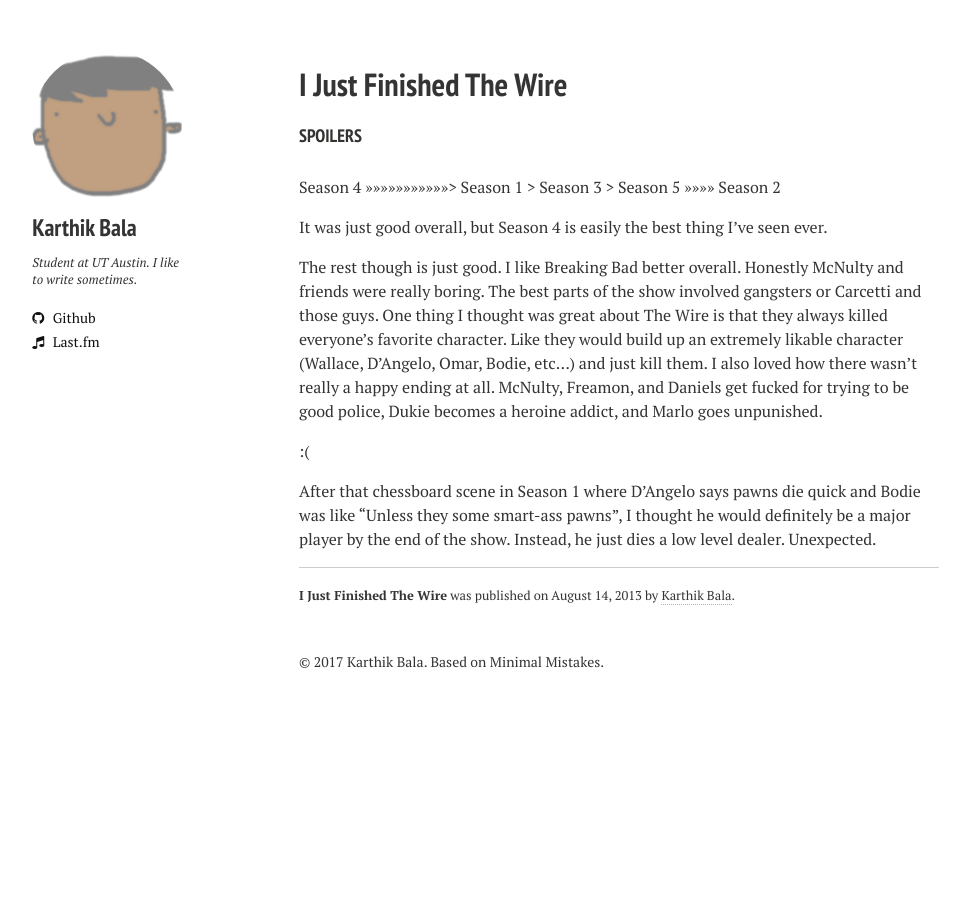
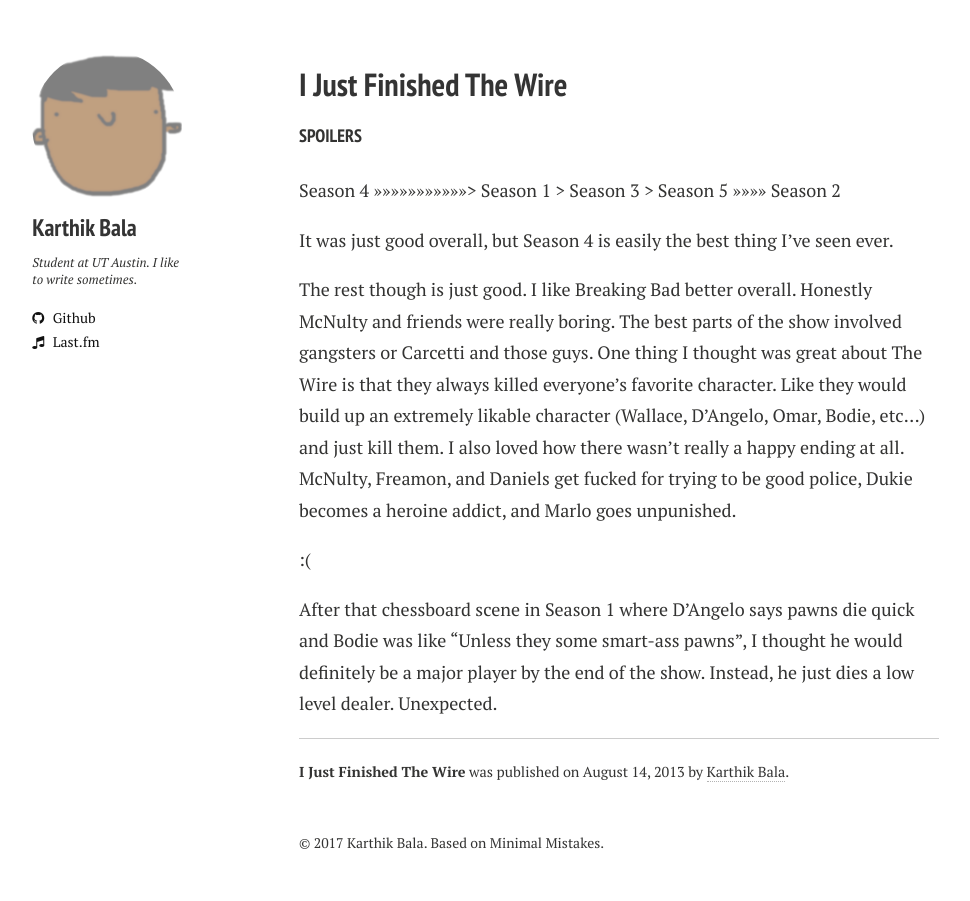
Before and after one commit to heems/heems.github.com, a Jekyll site: the page built from _posts/2013-8-14-the-wire.md, in a window 1280 px wide. Shown: the whole page, without its empty margins (21-991 px from the left). Built offline with Jekyll 4.4.1, drawn with Linux system fonts in a browser that asks for light colours; nearby versions of some CDN libraries.

Commit message:
update font sizes, fix demain post

```diff
--- a/assets/css/styles.css
+++ b/assets/css/styles.css
@@ -3,7 +3,8 @@
 }
 
 .article-wrap {
-  line-height: 1.5
+  line-height: 1.75;
+  font-size: 18px;
 }
 
 .article-wrap img{
@@ -14,3 +15,22 @@
 #main{
 	margin-top: 0px;
 }
+
+h1 {
+	.font-size: 32px;
+}
+h2 {
+	.font-size: 28px;
+}
+h3 {
+	.font-size: 24px;
+}
+h4 {
+	.font-size: 18px;
+}
+h5 {
+	.font-size: 16px;
+}
+h6 {
+	.font-size: 14px;
+}
```
Also changed, not shown: _posts/2013-8-4-demian.md (+2 -1 lines).
